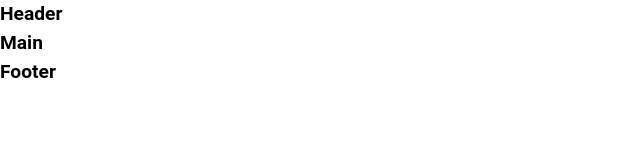
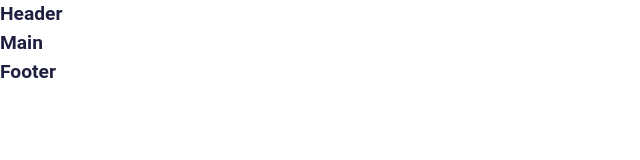
Before and after one commit to slon2k/FSD-template, a website: page src/index.html in a window 1280 px wide. Shown: the full height of the page, 0-640 px from the left. Drawn offline with nearby package versions, Linux system fonts and the light colour scheme; files that its build step writes are made by us from their sources.

Commit message:
colors added to variables

```diff
--- a/src/styles/_base.scss
+++ b/src/styles/_base.scss
@@ -84,6 +84,7 @@
 h4,
 h5,
 h6 {
+  color: $headings-color;
   font-size: $headings-size;
   font-weight: $headings-weight;
 }
--- a/src/styles/_var.scss
+++ b/src/styles/_var.scss
@@ -1,18 +1,25 @@
 $family-primary: "Roboto";
 
 //Colors
-$primary: hsl(204, 86%,  53%);
+$dark-100: #1F2041;
+$dark-75: rgba(31, 32, 65, 0.75);
+$dark-50: rgba(31, 32, 65, 0.5);
+$dark-25: rgba(31, 32, 65, 0.25);
+$dark-5: rgba(31, 32, 65, 0.05);
+$primary: #BC9CFF;
+$secondary: #6FCF97;
 $info: hsl(204, 86%,  53%);
 $success:  green;
 $warning: yellow;
 $danger: red;
 $light: hsl(0, 0%, 96%);
-$dark: hsl(0, 0%, 21%);
+$dark: #1F2041;
 
 //Text colors
-$text: black;
-$text-light: grey;
-$text-strong: black;
+$text: $dark-75;
+$text-light: $dark-75;
+$text-strong: $dark-100;
+$headings-color: $dark-100;
 
 // Link colors
 $link: blue;
```
Also changed, not shown: dist/css/style.css, dist/css/style.min.css.
